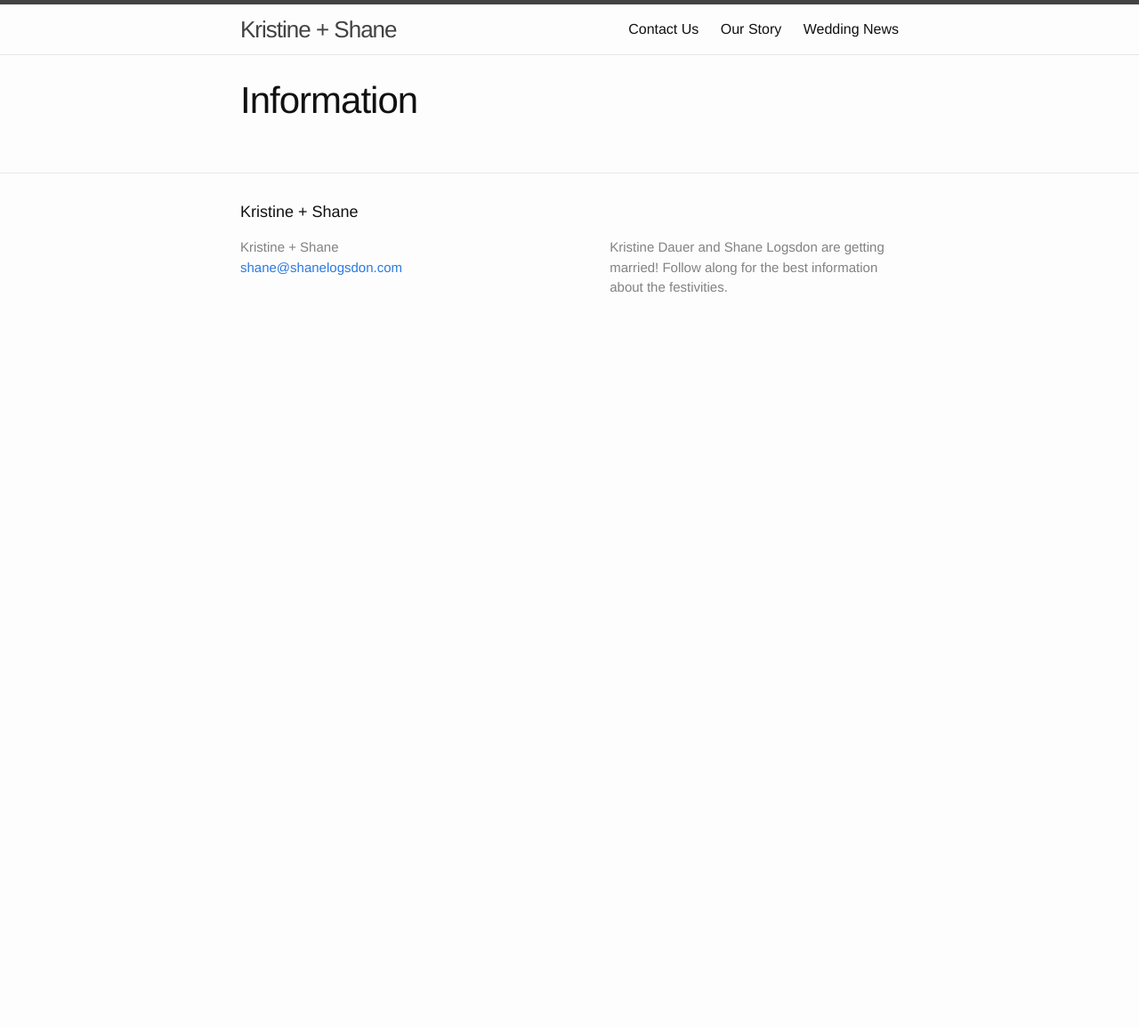
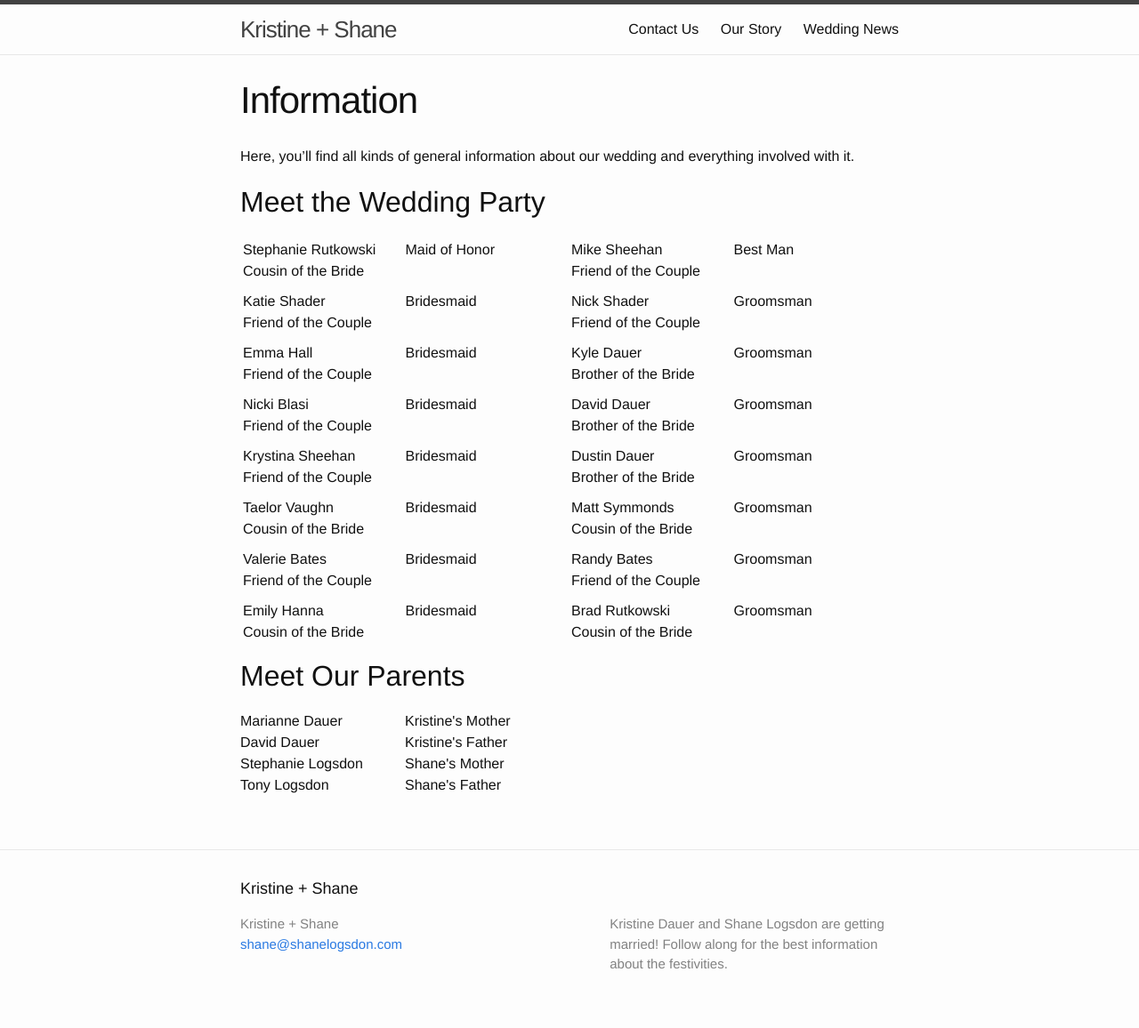
Before and after one commit to slogsdon/kas, a Jekyll site: the page built from information.md, in a window 1280 px wide. Shown: the whole page at 89% size. Built offline with Jekyll 4.4.1, drawn with Linux system fonts in a browser that asks for light colours; before the commit the page ends 900 px from its top, so only the background shows below that.

Commit message:
adding parents/party

```diff
--- /dev/null
+++ b/_data/parents.yml
@@ -0,0 +1,15 @@
+- name: Marianne Dauer
+  hers: true
+  mother: true
+
+- name: David Dauer
+  hers: true
+  father: true
+
+- name: Stephanie Logsdon
+  his: true
+  mother: true
+
+- name: Tony Logsdon
+  his: true
+  father: true
--- /dev/null
+++ b/_data/party/bridesmaids.yml
@@ -0,0 +1,24 @@
+- name: Stephanie Rutkowski
+  maid_of_honor: true
+  story: Cousin of the Bride
+
+- name: Katie Shader
+  story: Friend of the Couple
+
+- name: Emma Hall
+  story: Friend of the Couple
+
+- name: Nicki Blasi
+  story: Friend of the Couple
+
+- name: Krystina Sheehan
+  story: Friend of the Couple
+
+- name: Taelor Vaughn
+  story: Cousin of the Bride
+
+- name: Valerie Bates
+  story: Friend of the Couple
+
+- name: Emily Hanna
+  story: Cousin of the Bride
--- /dev/null
+++ b/_data/party/groomsmen.yml
@@ -0,0 +1,24 @@
+- name: Mike Sheehan
+  best_man: true
+  story: Friend of the Couple
+
+- name: Nick Shader
+  story: Friend of the Couple
+
+- name: Kyle Dauer
+  story: Brother of the Bride
+
+- name: David Dauer
+  story: Brother of the Bride
+
+- name: Dustin Dauer
+  story: Brother of the Bride
+
+- name: Matt Symmonds
+  story: Cousin of the Bride
+
+- name: Randy Bates
+  story: Friend of the Couple
+
+- name: Brad Rutkowski
+  story: Cousin of the Bride
--- /dev/null
+++ b/_includes/our-parents.html
@@ -0,0 +1,13 @@
+<section class="parents">
+  {% for person in site.data.parents %}
+    <article class="parent">
+      <div class="name">{{ person.name }}</div>
+      <div class="relation">
+        {% if person.hers %}Kristine's{% endif %}
+        {% if person.his %}Shane's{% endif %}
+        {% if person.mother %}Mother{% endif %}
+        {% if person.father %}Father{% endif %}
+      </div>
+    </article>
+  {% endfor %}
+</section>
--- /dev/null
+++ b/_includes/wedding-party.html
@@ -0,0 +1,36 @@
+<section class="wedding-party">
+  <table class="table">
+    <tr>
+      <td class="bridesmaids">
+        {% for person in site.data.party.bridesmaids %}
+          <article class="party-member">
+            <div class="name">{{ person.name }}</div>
+            <div class="role">
+              {% if person.maid_of_honor %}
+                Maid of Honor
+              {% else %}
+                Bridesmaid
+              {% endif %}
+            </div>
+            <div class="story">{{ person.story }}</div>
+          </article>
+        {% endfor %}
+      </td>
+      <td class="groomsmen">
+        {% for person in site.data.party.groomsmen %}
+          <article class="party-member">
+            <div class="name">{{ person.name }}</div>
+            <div class="role">
+              {% if person.best_man %}
+                Best Man
+              {% else %}
+                Groomsman
+              {% endif %}
+            </div>
+            <div class="story">{{ person.story }}</div>
+          </article>
+        {% endfor %}
+      </td>
+    </tr>
+  </table>
+</section>
--- a/_sass/_layout.scss
+++ b/_sass/_layout.scss
@@ -234,3 +234,43 @@
         }
     }
 }
+
+.parent {
+    width: 50%;
+}
+
+.parent .name, .parent .relation {
+    clear: right;
+    display: inline;
+    width: 50%;
+}
+
+.parent .relation {
+    float: right;
+}
+
+.table {
+    width: 100%;
+}
+
+.table .bridesmaids, .table .groomsmen {
+    width: 50%;
+}
+
+.party-member {
+    margin-bottom: 10px;
+}
+
+.table .name, .table .role {
+    display: inline;
+    margin: 0;
+    width: 50%;
+}
+
+.table .role {
+    float: right;
+}
+
+.table .story {
+    clear: right;
+}
--- a/information.md
+++ b/information.md
@@ -3,3 +3,13 @@ layout: page
 title: Information
 permalink: /information/
 ---
+
+Here, you'll find all kinds of general information about our wedding and everything involved with it.
+
+## Meet the Wedding Party
+
+{% include wedding-party.html %}
+
+## Meet Our Parents
+
+{% include our-parents.html %}
```
Also changed, not shown: index.md (+1 -1 lines).
